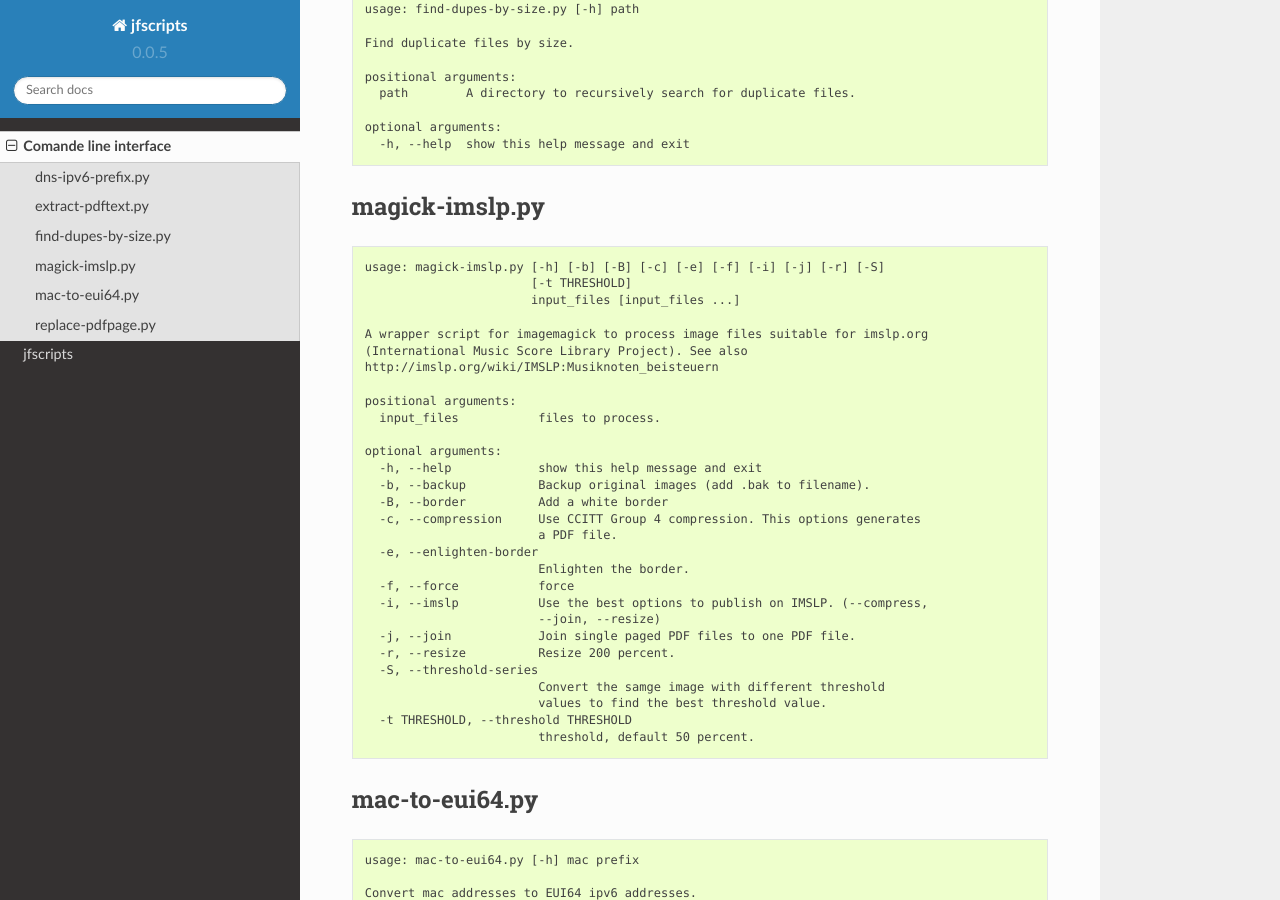
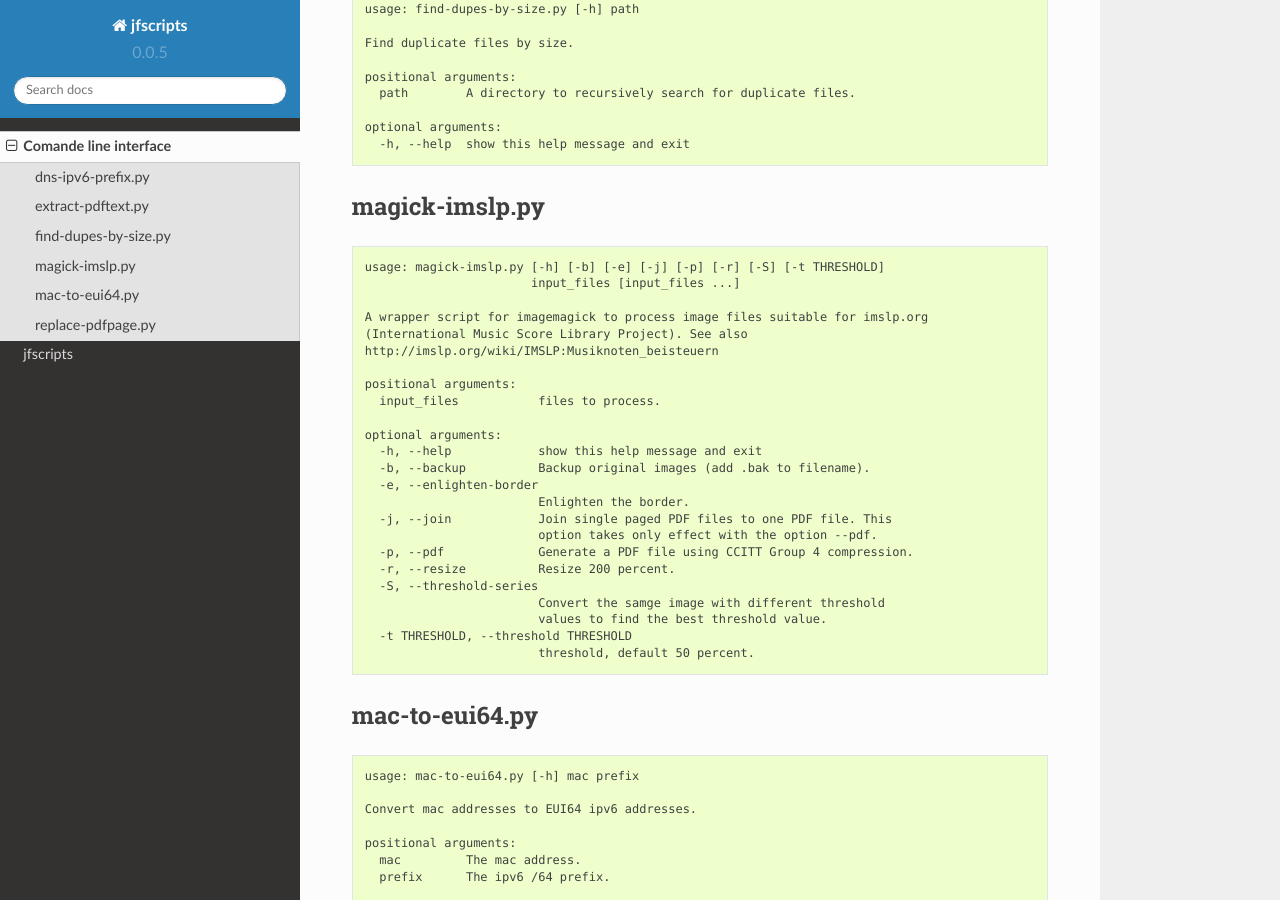
Before and after one commit to Josef-Friedrich/jfscripts, a Sphinx documentation site: the page built from doc/source/cli.rst, in a window 1280 px wide and 900 px high, scrolled down 775 px. Built offline with Sphinx 7.4.7 and the Read the Docs theme 2.0.0, drawn with Linux system fonts in a browser that asks for light colours.

Commit message:
Refactor cli options

```diff
--- a/doc/source/cli.rst
+++ b/doc/source/cli.rst
@@ -52,8 +52,7 @@ magick-imslp.py
 
 .. code-block:: text
 
-    usage: magick-imslp.py [-h] [-b] [-B] [-c] [-e] [-f] [-i] [-j] [-r] [-S]
-                           [-t THRESHOLD]
+    usage: magick-imslp.py [-h] [-b] [-e] [-j] [-p] [-r] [-S] [-t THRESHOLD]
                            input_files [input_files ...]
 
     A wrapper script for imagemagick to process image files suitable for imslp.org
@@ -66,15 +65,11 @@ magick-imslp.py
     optional arguments:
       -h, --help            show this help message and exit
       -b, --backup          Backup original images (add .bak to filename).
-      -B, --border          Add a white border
-      -c, --compression     Use CCITT Group 4 compression. This options generates
-                            a PDF file.
       -e, --enlighten-border
                             Enlighten the border.
-      -f, --force           force
-      -i, --imslp           Use the best options to publish on IMSLP. (--compress,
-                            --join, --resize)
-      -j, --join            Join single paged PDF files to one PDF file.
+      -j, --join            Join single paged PDF files to one PDF file. This
+                            option takes only effect with the option --pdf.
+      -p, --pdf             Generate a PDF file using CCITT Group 4 compression.
       -r, --resize          Resize 200 percent.
       -S, --threshold-series
                             Convert the samge image with different threshold
```
Also changed, not shown: README.rst (+4 -9 lines), 2 other files.
